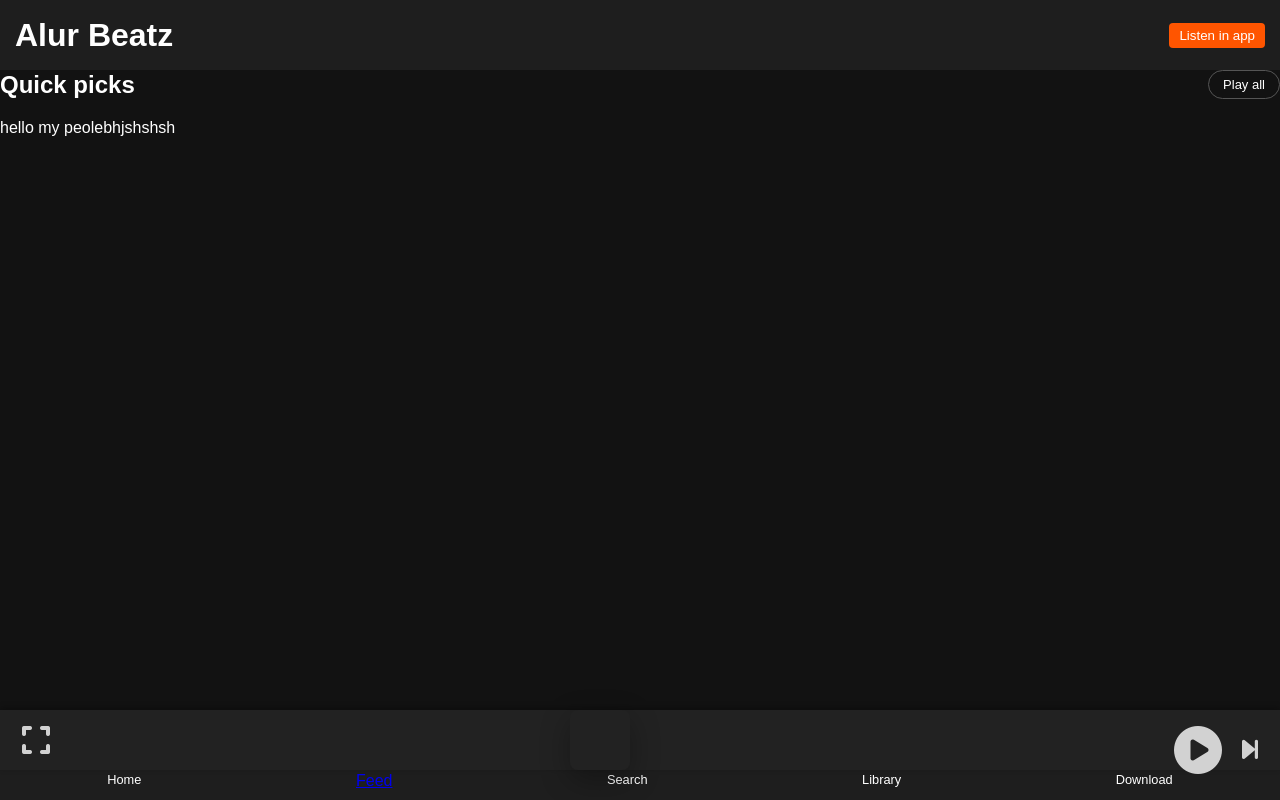
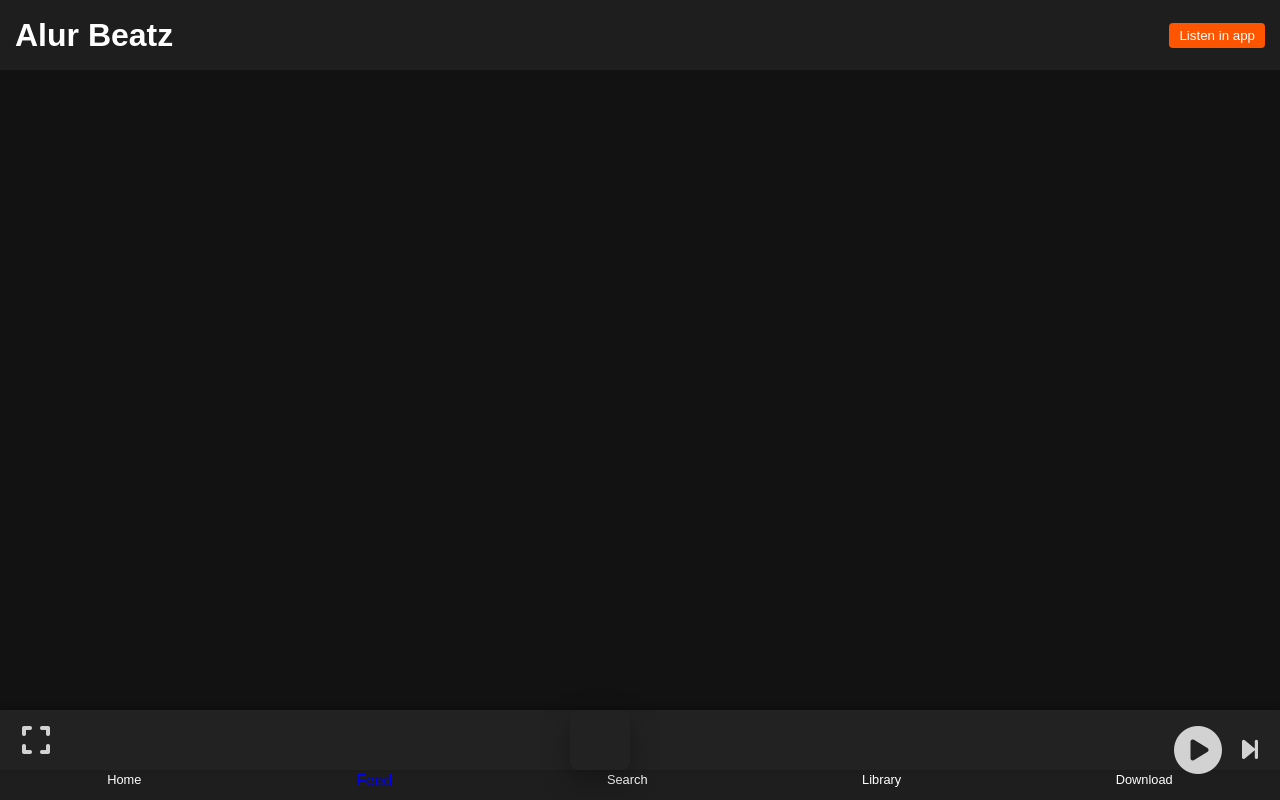
Before and after one commit to xaviantrades/Mozey-stylo, a plain HTML site: page index.html in a window 1280 px wide. Drawn offline with Linux system fonts and the light colour scheme; no server answers.

Commit message:
update index.html

```diff
--- a/index.html
+++ b/index.html
@@ -18,15 +18,13 @@
   <button>Listen in app</button>
 </header>
 
-<div class="header" style="display: flex; justify-content: space-between; align-items: center; margin-bottom: 20px;">
-  <h2 style="margin: 0; font-size: 24px;">Quick picks</h2>
-  <button style="background: transparent; color: white; border: 1px solid #555; border-radius: 20px; padding: 6px 14px; font-size: 13px; cursor: pointer;">Play all</button>
-</div>
+
+
 
 <div id="container"></div>
 
 <div id="homescreen" style="display: block;">
- hello my peolebhjshshsh
+
 </div>
 
 </div>
```
